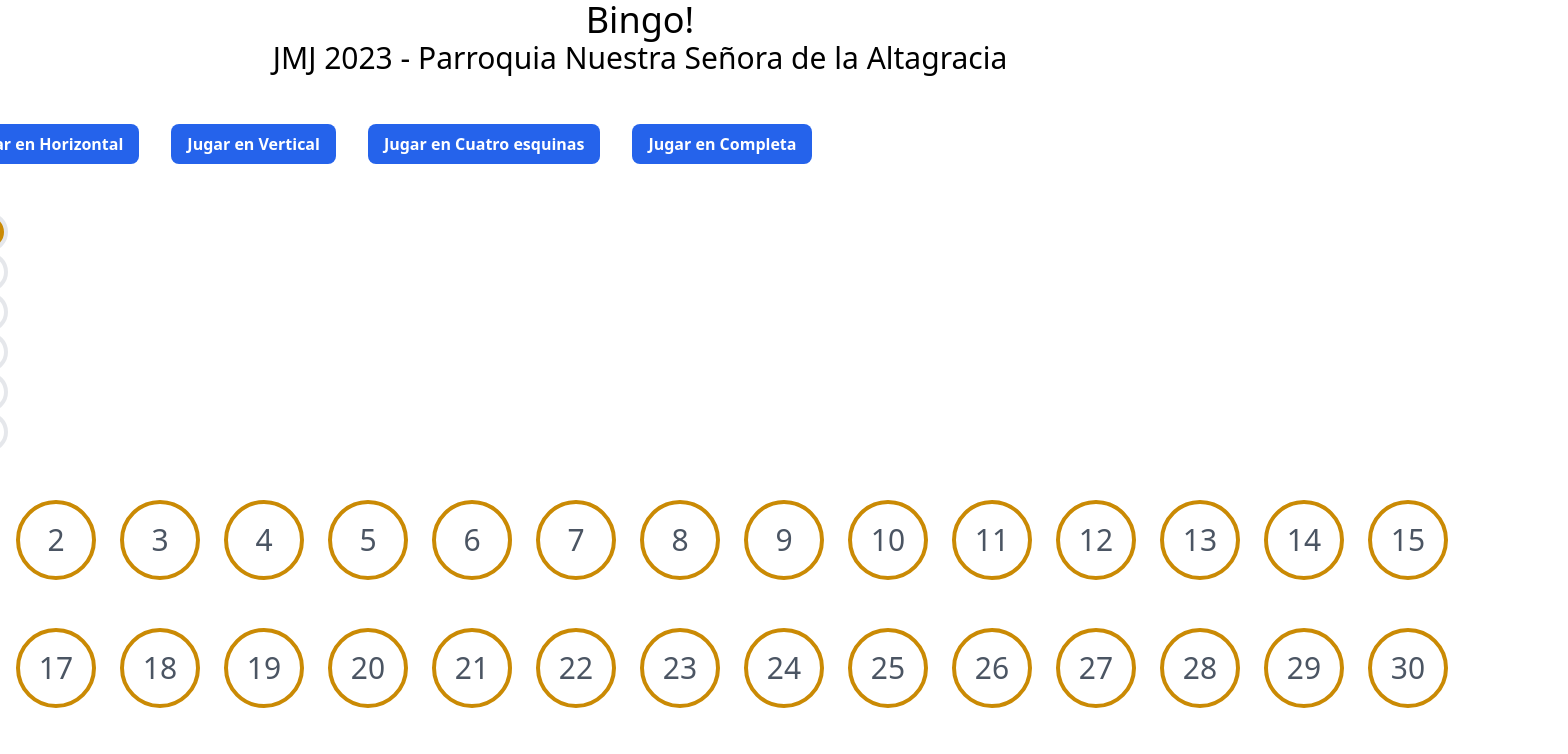
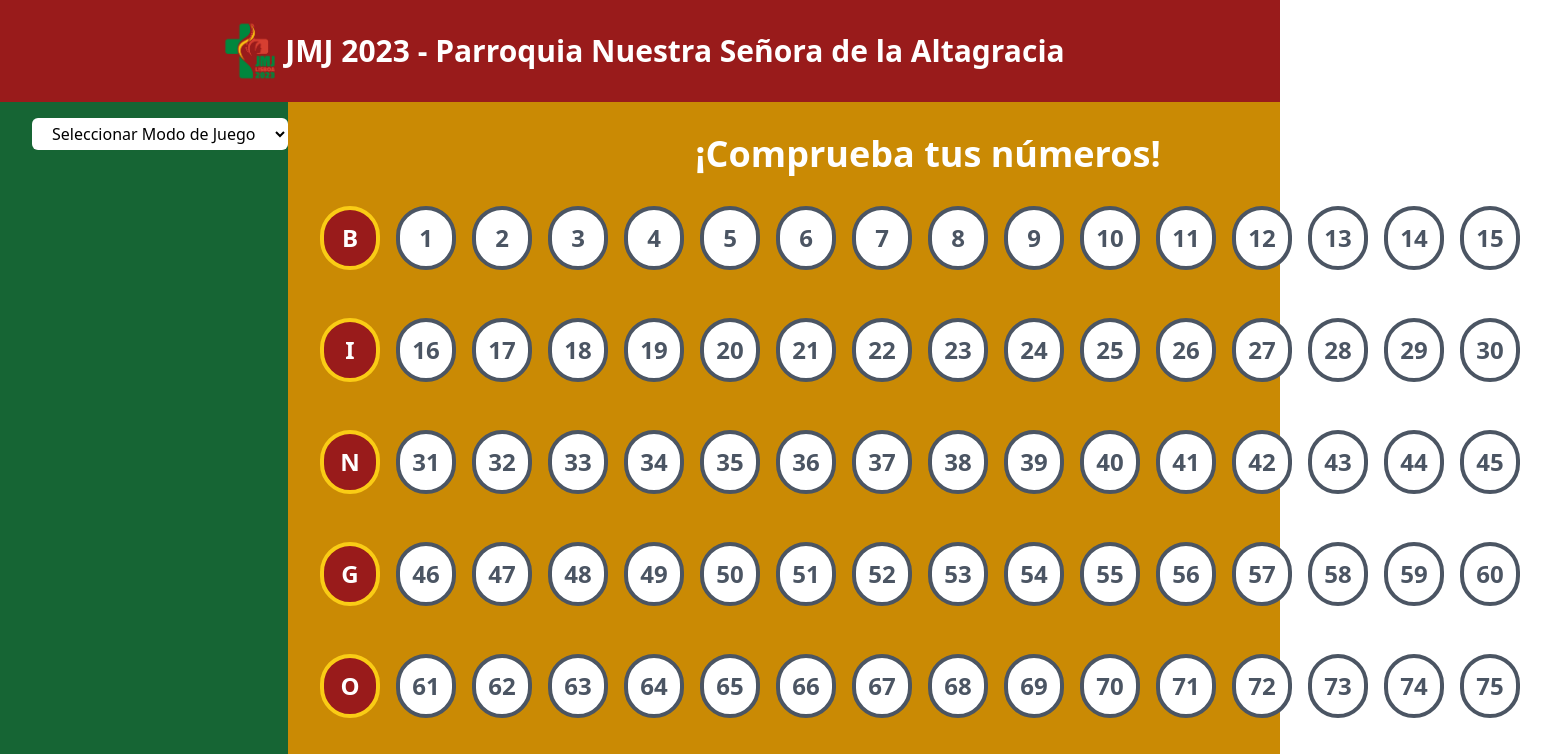
Before and after one commit to gflores05/bingo, a React (Create React App) app: page / in a window 1280 px wide. Shown: the top 754 px of the page, 1568 px wide, since content can reach past the window. Built offline with nearby package versions, Linux system fonts and the light colour scheme.

Commit message:
style(bingo): styles and some improvements

```diff
--- a/public/index.html
+++ b/public/index.html
@@ -24,7 +24,7 @@
       work correctly both with client-side routing and a non-root public URL.
       Learn how to configure a non-root public URL by running `npm run build`.
     -->
-    <title>React App</title>
+    <title>Bingo - JMJ 2023</title>
   </head>
   <body>
     <noscript>You need to enable JavaScript to run this app.</noscript>
--- a/src/App.tsx
+++ b/src/App.tsx
@@ -1,16 +1,12 @@
-import BingoTable from "./views/BingoTable"
+import BingoHeader from "./components/BingoHeader"
+import BingoViewer from "./views/BingoViewer"
 
 function App() {
   return (
-    <div className="w-100">
-      <header className="w-100 text-center mb-12">
-        <h1 className="text-4xl">Bingo!</h1>
-        <h2 className="text-3xl">
-          JMJ 2023 - Parroquia Nuestra Se&ntilde;ora de la Altagracia
-        </h2>
-      </header>
-      <div className="w-100 flex justify-center items-center">
-        <BingoTable />
+    <div className="w-full flex flex-col justify-start min-h-full bg-yellow-600">
+      <BingoHeader />
+      <div className="w-full flex-1 h-full flex justify-center items-stretch">
+        <BingoViewer />
       </div>
     </div>
   )
--- /dev/null
+++ b/src/components/BingoHeader/index.tsx
@@ -0,0 +1,14 @@
+export default function BingoHeader() {
+  return (
+    <header className="w-full flex flex-row justify-center items-center text-center bg-red-800 py-4">
+      <img
+        className="max-w-full"
+        width={70}
+        src={require("../../assets/logo.png")}
+      />
+      <h1 className="text-3xl font-black text-white">
+        JMJ 2023 - Parroquia Nuestra Se&ntilde;ora de la Altagracia
+      </h1>
+    </header>
+  )
+}
--- a/src/components/BingoLetter/index.tsx
+++ b/src/components/BingoLetter/index.tsx
@@ -4,7 +4,7 @@ interface BingoTableLetterProps {
 
 export default function BingoTableLetter({ letter }: BingoTableLetterProps) {
   return (
-    <div className="w-20 h-20 flex justify-center items-center mr-6 text-center text-3xl border-4 border-red-600 bg-yellow-600 text-gray-600 rounded-full">
+    <div className="w-16 h-16 flex justify-center items-center mr-4 text-center text-2xl border-4 border-yellow-400 bg-red-800 text-white font-bold rounded-full">
       {letter}
     </div>
   )
--- a/src/components/BingoNumberCell/index.tsx
+++ b/src/components/BingoNumberCell/index.tsx
@@ -15,8 +15,8 @@ export default function BingoNumberCell({ number }: BingoNumberProps) {
   return (
     <div
       onClick={toggle}
-      className={`w-20 h-20 flex justify-center items-center cursor-pointer mr-6 text-center text-3xl border-4 border-yellow-600 text-gray-600 rounded-full ${
-        marked ? "bg-green-600" : "bg-white"
+      className={`w-16 h-16 flex justify-center items-center cursor-pointer mr-4 text-center text-2xl font-bold border-4 border-gray-600 rounded-full ${
+        marked ? "bg-green-600 text-white" : "bg-white text-gray-600"
       }`}
     >
       {number.value}
--- /dev/null
+++ b/src/components/BingoTable/index.tsx
@@ -0,0 +1,19 @@
+import { BingoRow } from "../../definitions"
+import BingoTableRow from "../BingoTableRow"
+
+interface BingoTableProps {
+  rows: BingoRow[]
+}
+
+export default function BingoTable({ rows }: BingoTableProps) {
+  return (
+    <div className="w-full flex flex-col p-8">
+      <h2 className="text-4xl text-white font-bold text-center mb-8">
+        ¡Comprueba tus n&uacute;meros!
+      </h2>
+      {rows.map((row) => (
+        <BingoTableRow key={row.letter} row={row} />
+      ))}
+    </div>
+  )
+}
--- /dev/null
+++ b/src/constants.ts
@@ -0,0 +1,160 @@
+import range from "lodash/range"
+import { BingoMarkedCells, BingoRow } from "./definitions"
+
+export const rows: BingoRow[] = [
+  {
+    letter: "B",
+    numbers: range(1, 16).map((value) => ({ value, marked: false })),
+  },
+  {
+    letter: "I",
+    numbers: range(16, 31).map((value) => ({ value, marked: false })),
+  },
+  {
+    letter: "N",
+    numbers: range(31, 46).map((value) => ({ value, marked: false })),
+  },
+  {
+    letter: "G",
+    numbers: range(46, 61).map((value) => ({ value, marked: false })),
+  },
+  {
+    letter: "O",
+    numbers: range(61, 76).map((value) => ({ value, marked: false })),
+  },
+]
+
+export const GameNoneCells: BingoMarkedCells[] = []
+
+export const GameLCells: BingoMarkedCells[] = [
+  {
+    B: range(1, 6).map((_) => true),
+    I: [false, false, false, false, true],
+    N: [false, false, false, false, true],
+    G: [false, false, false, false, true],
+    O: [false, false, false, false, true],
+  },
+]
+
+export const GameHorizontalCells: BingoMarkedCells[] = [
+  {
+    B: [false, false, false, false, true],
+    I: [false, false, false, false, true],
+    N: [false, false, false, false, true],
+    G: [false, false, false, false, true],
+    O: [false, false, false, false, true],
+  },
+  {
+    B: [false, false, false, true, false],
+    I: [false, false, false, true, false],
+    N: [false, false, false, true, false],
+    G: [false, false, false, true, false],
+    O: [false, false, false, true, false],
+  },
+  {
+    B: [false, false, true, false, false],
+    I: [false, false, true, false, false],
+    N: [false, false, true, false, false],
+    G: [false, false, true, false, false],
+    O: [false, false, true, false, false],
+  },
+  {
+    B: [false, true, false, false, false],
+    I: [false, true, false, false, false],
+    N: [false, true, false, false, false],
+    G: [false, true, false, false, false],
+    O: [false, true, false, false, false],
+  },
+  {
+    B: [true, false, false, false, false],
+    I: [true, false, false, false, false],
+    N: [true, false, false, false, false],
+    G: [true, false, false, false, false],
+    O: [true, false, false, false, false],
+  },
+]
+
+export const GameVerticalCells: BingoMarkedCells[] = [
+  {
+    B: range(1, 6).map((_) => true),
+    I: [false, false, false, false, false],
+    N: [false, false, false, false, false],
+    G: [false, false, false, false, false],
+    O: [false, false, false, false, false],
+  },
+  {
+    B: [false, false, false, false, false],
+    I: range(1, 6).map((_) => true),
+    N: [false, false, false, false, false],
+    G: [false, false, false, false, false],
+    O: [false, false, false, false, false],
+  },
+  {
+    B: [false, false, false, false, false],
+    I: [false, false, false, false, false],
+    N: range(1, 6).map((_) => true),
+    G: [false, false, false, false, false],
+    O: [false, false, false, false, false],
+  },
+  {
+    B: [false, false, false, false, false],
+    I: [false, false, false, false, false],
+    N: [false, false, false, false, false],
+    G: range(1, 6).map((_) => true),
+    O: [false, false, false, false, false],
+  },
+  {
+    B: [false, false, false, false, false],
+    I: [false, false, false, false, false],
+    N: [false, false, false, false, false],
+    G: [false, false, false, false, false],
+    O: range(1, 6).map((_) => true),
+  },
+]
+
+export const GameCornersCells: BingoMarkedCells[] = [
+  {
+    B: [true, false, false, false, true],
+    I: [false, false, false, false, false],
+    N: [false, false, false, false, false],
+    G: [false, false, false, false, false],
+    O: [true, false, false, false, true],
+  },
+]
+
+export const GameFullCells: BingoMarkedCells[] = [
+  {
+    B: range(1, 6).map((_) => true),
+    I: range(1, 6).map((_) => true),
+    N: range(1, 6).map((_) => true),
+    G: range(1, 6).map((_) => true),
+    O: range(1, 6).map((_) => true),
+  },
+]
+
+export const GameDiagonalCells: BingoMarkedCells[] = [
+  {
+    B: [true, false, false, false, false],
+    I: [false, true, false, false, false],
+    N: [false, false, true, false, false],
+    G: [false, false, false, true, false],
+    O: [false, false, false, false, true],
+  },
+  {
+    B: [false, false, false, false, true],
+    I: [false, false, false, true, false],
+    N: [false, false, true, false, false],
+    G: [false, true, false, false, false],
+    O: [true, false, false, false, false],
+  },
+]
+
+export const GameXCells: BingoMarkedCells[] = [
+  {
+    B: [true, false, false, false, true],
+    I: [false, true, false, true, false],
+    N: [false, false, true, false, false],
+    G: [false, true, false, true, false],
+    O: [true, false, false, false, true],
+  },
+]
--- a/src/definitions.ts
+++ b/src/definitions.ts
@@ -10,25 +10,15 @@ export type BingoRow = {
   numbers: BingoNumber[]
 }
 
-export const rows: BingoRow[] = [
-  {
-    letter: "B",
-    numbers: range(1, 16).map((value) => ({ value, marked: false })),
-  },
-  {
-    letter: "I",
-    numbers: range(16, 31).map((value) => ({ value, marked: false })),
-  },
-  {
-    letter: "N",
-    numbers: range(31, 46).map((value) => ({ value, marked: false })),
-  },
-  {
-    letter: "G",
-    numbers: range(46, 61).map((value) => ({ value, marked: false })),
-  },
-  {
-    letter: "O",
-    numbers: range(61, 76).map((value) => ({ value, marked: false })),
-  },
-]
+export type BingoMarkedCells = { [key: string]: boolean[] }
+
+export enum GameMode {
+  NONE,
+  L,
+  HORIZONTAL,
+  VERTICAL,
+  CORNERS,
+  DIAGONAL,
+  X,
+  FULL,
+}
--- a/src/index.css
+++ b/src/index.css
@@ -1,3 +1,7 @@
 @tailwind base;
 @tailwind components;
 @tailwind utilities;
+
+#root, body, html {
+    height: 100%;
+}
--- a/src/views/BingoNewGame/index.tsx
+++ b/src/views/BingoNewGame/index.tsx
@@ -1,65 +1,19 @@
 import { ReactElement, useState } from "react"
 import range from "lodash/range"
+import {
+  GameNoneCells,
+  GameLCells,
+  GameHorizontalCells,
+  GameVerticalCells,
+  GameCornersCells,
+  GameFullCells,
+  GameDiagonalCells,
+  GameXCells,
+} from "../../constants"
+import { BingoMarkedCells, GameMode } from "../../definitions"
 
 interface BingoNewGameProps {
   onSelect: () => void
-}
-
-enum GameMode {
-  NONE,
-  L,
-  HORIZONTAL,
-  VERTICAL,
-  CORNERS,
-  FULL,
-}
-
-const GameNoneCells: { [key: string]: boolean[] } = {
-  B: range(1, 6).map((_) => true),
-  I: [false, false, false, false, false],
-  N: [false, false, false, false, false],
-  G: [false, false, false, false, false],
-  O: [false, false, false, false, false],
-}
-
-const GameLCells: { [key: string]: boolean[] } = {
-  B: range(1, 6).map((_) => true),
-  I: [false, false, false, false, true],
-  N: [false, false, false, false, true],
-  G: [false, false, false, false, true],
-  O: [false, false, false, false, true],
-}
-
-const GameHorizontalCells: { [key: string]: boolean[] } = {
-  B: [false, false, false, false, true],
-  I: [false, false, false, false, true],
-  N: [false, false, false, false, true],
-  G: [false, false, false, false, true],
-  O: [false, false, false, false, true],
-}
-
-const GameVerticalCells: { [key: string]: boolean[] } = {
-  B: range(1, 6).map((_) => true),
-  I: [false, false, false, false, false],
-  N: [false, false, false, false, false],
-  G: [false, false, false, false, false],
-  O: [false, false, false, false, false],
-}
-
-const GameCornersCells: { [key: string]: boolean[] } = {
-  B: [true, false, false, false, true],
-  I: [false, false, false, false, false],
-  N: [false, false, false, false, false],
-  G: [false, false, false, false, false],
-  O: [true, false, false, false, true],
-}
-
-const GameFullCells: { [key: string]: boolean[] } = {
-  B: range(1, 6).map((_) => true),
-  I: range(1, 6).map((_) => true),
-  N: range(1, 6).map((_) => true),
-  G: range(1, 6).map((_) => true),
-  O: range(1, 6).map((_) => true),
 }
 
 export default function BingoNewGame({ onSelect }: BingoNewGameProps) {
@@ -79,6 +33,12 @@ export default function BingoNewGame({ onSelect }: BingoNewGameProps) {
       case GameMode.CORNERS:
         setMarked(GameCornersCells)
         break
+      case GameMode.DIAGONAL:
+        setMarked(GameDiagonalCells)
+        break
+      case GameMode.X:
+        setMarked(GameXCells)
+        break
       case GameMode.FULL:
         setMarked(GameFullCells)
         break
@@ -90,43 +50,36 @@ export default function BingoNewGame({ onSelect }: BingoNewGameProps) {
   }
 
   return (
-    <div className="w-100 h-100 bg-white flex flex-col mb-12">
-      <div className="flex flex-row mb-12">
-        <button
-          className="mr-8 bg-blue-600 rounded-lg font-semibold text-white px-4 py-2"
-          onClick={() => selectGame(GameMode.L)}
-        >
-          Jugar en L
-        </button>
-        <button
-          className="mr-8 bg-blue-600 rounded-lg font-semibold text-white px-4 py-2"
-          onClick={() => selectGame(GameMode.HORIZONTAL)}
-        >
-          Jugar en Horizontal
-        </button>
-        <button
-          className="mr-8 bg-blue-600 rounded-lg font-semibold text-white px-4 py-2"
-          onClick={() => selectGame(GameMode.VERTICAL)}
-        >
-          Jugar en Vertical
-        </button>
-        <button
-          className="mr-8 bg-blue-600 rounded-lg font-semibold text-white px-4 py-2"
-          onClick={() => selectGame(GameMode.CORNERS)}
-        >
-          Jugar en Cuatro esquinas
-        </button>
-        <button
-          className="mr-8 bg-blue-600 rounded-lg font-semibold text-white px-4 py-2"
-          onClick={() => selectGame(GameMode.FULL)}
-        >
-          Jugar en Completa
-        </button>
+    <div className="w-full min-h-full flex flex-col mb-12 pl-8 bg-green-800">
+      <div className="w-full flex flex-row justify-center py-4">
+        <SelectGameMode onSelect={selectGame} />
       </div>
       <div>
-        <Game marked={marked} />
+        <Game variants={marked} />
       </div>
     </div>
+  )
+}
+
+interface SelectGameModeProps {
+  onSelect: (gameMode: GameMode) => void
+}
+
+const SelectGameMode = ({ onSelect }: SelectGameModeProps) => {
+  return (
+    <select
+      className="bg-white py-1 px-4 rounded-md"
+      onChange={(evt) => onSelect(parseInt(evt.target.value))}
+    >
+      <option value={GameMode.NONE}>Seleccionar Modo de Juego</option>
+      <option value={GameMode.L}>Jugar en L</option>
+      <option value={GameMode.HORIZONTAL}>Jugar en Horizontal</option>
+      <option value={GameMode.VERTICAL}>Jugar en Vertical</option>
+      <option value={GameMode.CORNERS}>Jugar en Cuatro esquinas</option>
+      <option value={GameMode.DIAGONAL}>Jugar en Diagonal</option>
+      <option value={GameMode.X}>Jugar en X</option>
+      <option value={GameMode.FULL}>Jugar en Completa</option>
+    </select>
   )
 }
 
@@ -152,7 +105,7 @@ interface TableCellProps {
 const TableCell = ({ children, marked }: TableCellProps) => {
   return (
     <div
-      className={`w-10 h-10 rounded-full justify-center items-center flex border-4 ${
+      className={`w-8 h-8 rounded-full justify-center items-center flex border-4 mr-2 mb-2 ${
         marked ? "bg-green-600" : ""
       }`}
     >
@@ -160,29 +113,32 @@ const TableCell = ({ children, marked }: TableCellProps) => {
     </div>
   )
 }
+interface GameLetterCellProps {
+  children: string
+}
 
-interface GameProps {
-  marked: { [key: string]: boolean[] }
+const GameLetterCell = ({ children }: GameLetterCellProps) => {
+  return (
+    <div className="w-8 h-8 rounded-full justify-center items-center bg-red-800 text-white border-yellow-400 flex border-4 mr-2 mb-2">
+      {children}
+    </div>
+  )
 }
-const Game = ({ marked }: GameProps) => {
+
+interface GameVariantProps {
+  marked: BingoMarkedCells
+}
+
+export const GameVariant = ({ marked }: GameVariantProps) => {
   return (
-    <div className="w-full">
-      <div className="w-100 flex flex-row">
-        <div className="w-10 h-10 rounded-full justify-center items-center bg-yellow-600 flex border-4">
-          B
-        </div>
-        <div className="w-10 h-10 rounded-full justify-center items-center bg-yellow-600 flex border-4">
-          I
-        </div>
-        <div className="w-10 h-10 rounded-full justify-center items-center bg-yellow-600 flex border-4">
-          N
-        </div>
-        <div className="w-10 h-10 rounded-full justify-center items-center bg-yellow-600 flex border-4">
-          G
-        </div>
-        <div className="w-10 h-10 rounded-full justify-center items-center bg-yellow-600 flex border-4">
-          0
-        </div>
+    <div className="flex items-center justify-center">
+      <div className="mb-6 border-2 p-4 border-gray-600 rounded-xl bg-white">
+        <div className="w-full flex flex-row border-b-2 boder-gray-600 mb-2">
+          <GameLetterCell>B</GameLetterCell>
+          <GameLetterCell>I</GameLetterCell>
+          <GameLetterCell>N</GameLetterCell>
+          <GameLetterCell>G</GameLetterCell>
+          <GameLetterCell>0</GameLetterCell>
         </div>
         {range(1, 6).map((row, i) => (
           <TableRow key={row}>
@@ -194,5 +150,19 @@ const Game = ({ marked }: GameProps) => {
           </TableRow>
         ))}
       </div>
+    </div>
   )
 }
+
+interface GameProps {
+  variants: BingoMarkedCells[]
+}
+const Game = ({ variants }: GameProps) => {
+  return (
+    <div className="w-full grid grid-cols-2">
+      {variants.map((marked) => (
+        <GameVariant marked={marked} />
+      ))}
+    </div>
+  )
+}
--- a/src/views/BingoTable/index.tsx
+++ b/src/views/BingoViewer/index.tsx
@@ -1,9 +1,9 @@
 import { useEffect, useState } from "react"
-import BingoTableRow from "../../components/BingoTableRow"
-import { rows as initRows } from "../../definitions"
+import BingoTable from "../../components/BingoTable"
+import { rows as initRows } from "../../constants"
 import BingoNewGame from "../BingoNewGame"
 
-export default function BingoTable() {
+export default function BingoViewer() {
   const [rows, setRows] = useState(initRows)
 
   useEffect(() => {
@@ -13,11 +13,9 @@ export default function BingoTable() {
   }, [rows])
 
   return (
-    <div className="w-100 flex flex-col">
+    <div className="w-full min-h-full flex flex-row items-stretch">
       <BingoNewGame onSelect={() => setRows([])} />
-      {rows.map((row) => (
-        <BingoTableRow key={row.letter} row={row} />
-      ))}
+      <BingoTable rows={rows} />
     </div>
   )
 }
```
Also changed, not shown: src/assets/logo.png (added). Lines whose indentation alone changed are shown as unchanged.
